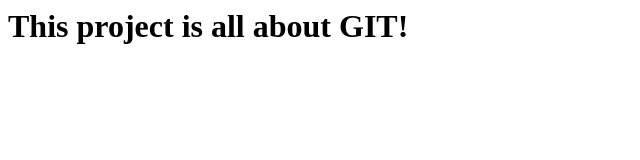
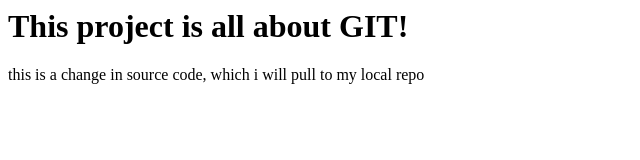
Before and after one commit to Armand-Eicker/Project, a plain HTML site: page index.html in a window 1280 px wide. Shown: the whole page, without its empty margins (0-640 px from the left). Drawn offline with Linux system fonts and the light colour scheme.

Commit message:
Update index.html

```diff
--- a/index.html
+++ b/index.html
@@ -4,5 +4,7 @@
     </head>
     <body>
         <h1>This project is all about GIT!</h1>
+        <!--this is a change to the source code-->
+        <p>this is a change in source code, which i will pull to my local repo</p>
     </body>
 </html>
```
